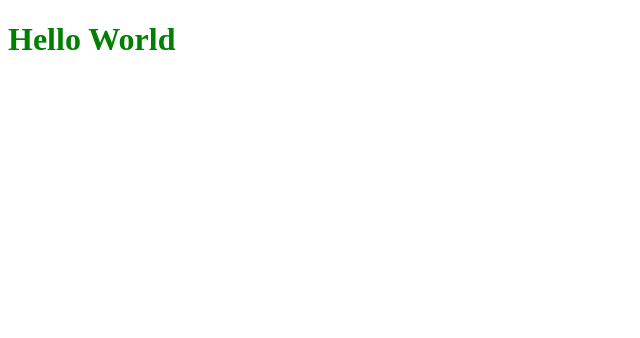
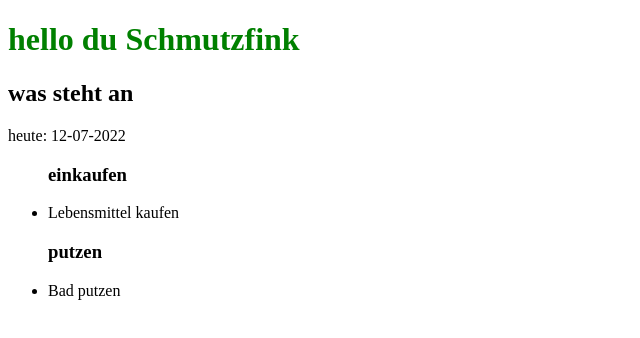
Before and after one commit to Holledrums/todo-app, a React (Create React App) app: page / in a window 1280 px wide. Shown: the top 338 px of the page, without its empty margins (0-640 px from the left). Built offline with nearby package versions, Linux system fonts and the light colour scheme.

Commit message:
initial push

```diff
--- a/src/App.js
+++ b/src/App.js
@@ -1,9 +1,35 @@
 import "./App.scss";
+
+const cleanBathroom = {
+  date: "10-07-2022",
+  task_name: "Bad putzen",
+  done: false,
+};
+
+const buyGroceries = {
+  date: "12-07-2022",
+  task_name: "Lebensmittel kaufen",
+  done: true,
+};
 
 function App() {
   return (
     <div className="App">
-      <h1>Hello World</h1>
+      <h1>hello du Schmutzfink </h1>
+      <h2>was steht an</h2>
+      heute: {buyGroceries.date}
+      <br />
+      <ul>
+        <h3>einkaufen</h3>
+        <li>{buyGroceries.task_name}</li>
+      </ul>
+      <ul>
+        <h3>putzen</h3>
+        <li>
+          {cleanBathroom.task_name} {}
+        </li>
+      </ul>
+      <br />
     </div>
   );
 }
```
Also changed, not shown: 1 other file (tests, documents, lock files or other folders).
